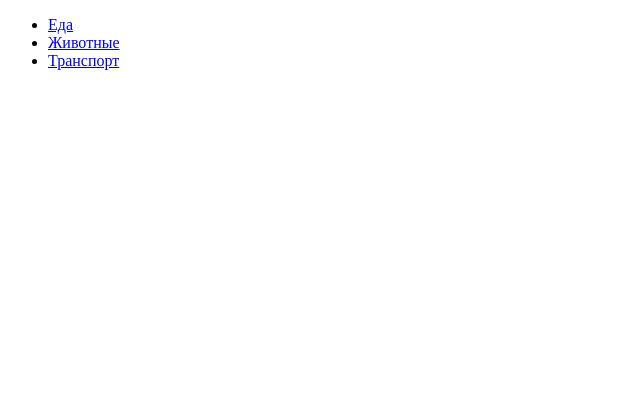
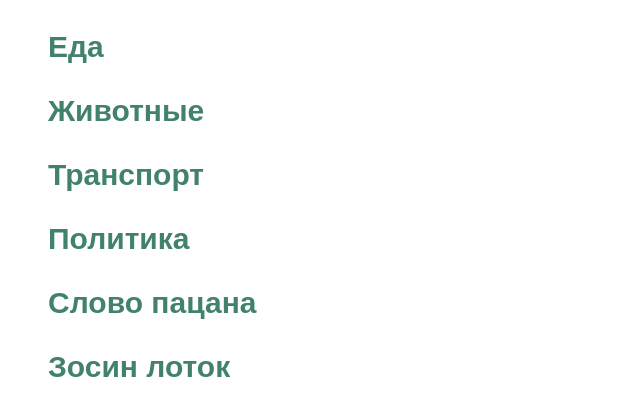
Before and after one commit to Marr777/hangman-game, a React (Vite) app: page / in a window 1280 px wide. Shown: the top 416 px of the page, without its empty margins (0-640 px from the left). Built offline with nearby package versions, Linux system fonts and the light colour scheme.

Commit message:
feat: add redux-persist and basic styles (WIP)

```diff
--- a/package.json
+++ b/package.json
@@ -19,7 +19,8 @@
     "react-dom": "18.2.0",
     "react-helmet-async": "1.3.0",
     "react-redux": "8.1.3",
-    "react-router-dom": "6.16.0"
+    "react-router-dom": "6.16.0",
+    "redux-persist": "^6.0.0"
   },
   "devDependencies": {
     "@jedmao/redux-mock-store": "3.0.5",
--- a/src/components/app.tsx
+++ b/src/components/app.tsx
@@ -2,14 +2,8 @@
 import IntroScreen from '../pages/intro-screen/intro-screen';
 import {Route, Routes, BrowserRouter} from 'react-router-dom';
 import { AppRoute } from '../store/const';
-import { words } from '../mocks/mocks';
-import { useAppDispatch } from '../hooks/redux-hooks';
-import { gameSlice } from '../store/slices/game';
 
 export default function App () {
-  const dispatch = useAppDispatch();
-  dispatch(gameSlice.actions.changeCategory(words[0]));
-
   return (
     <BrowserRouter>
       <Routes>
--- a/src/components/game-over-component/game-over.tsx
+++ b/src/components/game-over-component/game-over.tsx
@@ -1,3 +1,5 @@
+import { useAppSelector } from '../../hooks/redux-hooks';
+
 type GameOverProps = {
   isWon: boolean;
   onClick: () => void;
@@ -5,11 +7,13 @@
 
 export default function GameOver({isWon, onClick} : GameOverProps) {
   const text = isWon ? 'Game won!' : 'Game over!';
+  const currentWord = useAppSelector((store) => store.game.currentWord);
   const handleButtonClick = () => onClick();
 
   return (
     <>
       <p>{text}</p>
+      {!isWon && <p>The word was {currentWord}</p>}
       <button onClick={handleButtonClick}>Try another word</button>
     </>
   );
--- a/src/index.tsx
+++ b/src/index.tsx
@@ -1,8 +1,9 @@
 import React from 'react';
 import ReactDOM from 'react-dom/client';
 import App from './components/app';
-import { store } from './store';
+import { store, persister } from './store';
 import { Provider } from 'react-redux';
+import { PersistGate } from 'redux-persist/integration/react';
 
 const root = ReactDOM.createRoot(
   document.getElementById('root') as HTMLElement
@@ -10,8 +11,10 @@
 
 root.render(
   <React.StrictMode>
-    <Provider store={store}>
-      <App />
-    </Provider>
+    <PersistGate persistor={persister}>
+      <Provider store={store}>
+        <App />
+      </Provider>
+    </PersistGate>
   </React.StrictMode>
 );
--- a/src/mocks/mocks.ts
+++ b/src/mocks/mocks.ts
@@ -5,14 +5,26 @@
 export const words: WordsData[] = [
   {
     category: 'Еда' ,
-    words: ['суп','пюре','котлета']
+    words: ['Cуп','Пюре','Котлета', 'Сыр', 'Йогурт', 'Салат', 'Гамбургер','Яблоко','Каша', 'Омлет', 'Печенье', 'Бифштекс', 'Шоколад', 'Пицца', 'Сосиски', 'Хлеб']
   },
   {
     category: 'Животные' ,
-    words: ['кошка','баран','жираф']
+    words: ['Кошка','Баран','Жираф', 'Собака', 'Хомяк', 'Свинья', 'Корова', 'Волк', 'Носорог', 'Заяц', 'Черепаха', 'Панда', 'Тигр', 'Обезьяна', 'Леопард', 'Кабан']
   },
   {
     category: 'Транспорт' ,
-    words: ['машина','вертолет','самокат']
+    words: ['Автомобиль','Вертолет','Самокат', 'Автобус', 'Самолет', 'Велосипед', 'Такси', 'Маршрутка', 'Бричка', 'Метро', 'Мотоцикл', 'Мопед', 'Троллейбус', 'Поезд']
+  },
+  {
+    category: 'Политика' ,
+    words: ['Путин', 'Хохлы', 'Украина']
+  },
+  {
+    category: 'Слово пацана' ,
+    words: ['Чушпан', 'Адидас', 'Пацан', 'Казань', 'Маратик', 'Ералаш', 'Айгуль']
+  },
+  {
+    category: 'Зосин лоток' ,
+    words: ['Какашка', 'Понос', 'Писание', 'Наполнитель']
   }
 ];
--- a/src/pages/intro-screen/intro-screen.tsx
+++ b/src/pages/intro-screen/intro-screen.tsx
@@ -3,6 +3,7 @@
 import { AppRoute } from '../../store/const';
 import { useAppDispatch } from '../../hooks/redux-hooks';
 import { gameSlice } from '../../store/slices/game';
+import styles from './styles.module.css';
 
 export default function IntroScreen () {
   const dispatch = useAppDispatch();
@@ -10,11 +11,11 @@
   //   dispatch(gameSlice.actions.changeCategory(wordsData));
   // };
   return (
-    <ul>
+    <ul className={styles.linkList}>
       {words.map((word) =>
         (
           <li key={word.category}>
-            <Link to={AppRoute.Game} onClick={() => dispatch(gameSlice.actions.changeCategory(word))}>{word.category}</Link>
+            <Link className={styles.link} to={AppRoute.Game} onClick={() => dispatch(gameSlice.actions.changeCategory(word))}>{word.category}</Link>
           </li>
         )
       )}
--- /dev/null
+++ b/src/pages/intro-screen/styles.module.css
@@ -0,0 +1,20 @@
+.linkList {
+  display: flex;
+  flex-direction: column;
+  gap: 30px;
+  color: rgb(66, 130, 109);
+  list-style: none;
+  font-size: 30px;
+  font-weight: 700;
+  font-family: sans-serif;
+}
+
+.link {
+  color: rgb(66, 130, 109);
+  text-decoration: none;
+  transition: color 0.4s;
+}
+
+.link:hover {
+  color: rgb(34, 58, 50);
+}
--- a/src/pages/main/main.tsx
+++ b/src/pages/main/main.tsx
@@ -7,6 +7,8 @@
 import styles from './styles.module.css';
 import { useAppSelector, useAppDispatch } from '../../hooks/redux-hooks';
 import { gameSlice } from '../../store/slices/game';
+import { Link } from 'react-router-dom';
+import { AppRoute } from '../../store/const';
 
 export default function MainPage () {
   const dispatch = useAppDispatch();
@@ -41,6 +43,7 @@
 
   return (
     <div>
+      <Link className={styles.link} to={AppRoute.Main}>Назад к выбору категорий</Link>
       <p>Категория {currentCategory}</p>
       {isGameOver && <GameOver isWon={isGameWon} onClick={handleResetButtonClick}/>}
       <p>Количество ошибок: {errorsCount}</p>
--- a/src/pages/main/styles.module.css
+++ b/src/pages/main/styles.module.css
@@ -2,7 +2,9 @@
   display: flex;
   flex-wrap: wrap;
   gap: 30px;
+  margin: 0 auto;
   margin-top: 20px;
+  width: 60%;
 }
 
 .wordContainer {
@@ -16,3 +18,21 @@
   font-weight: 700;
   color: #22225a;
 }
+
+.link {
+  display: block;
+  margin: 30px auto;
+
+  font-size: 25px;
+  font-weight: 700;
+  font-family: sans-serif;
+  text-decoration: none;
+  text-align: center;
+  color: rgb(36, 170, 74);
+
+  transition: color 0.4s;
+}
+
+.link:hover {
+  color: rgb(13, 80, 32);
+}
--- a/src/store/index.ts
+++ b/src/store/index.ts
@@ -1,12 +1,38 @@
 import {configureStore, combineReducers} from '@reduxjs/toolkit';
 import { NameSpace } from './const';
 import { gameSlice } from './slices/game';
+import {
+  persistStore,
+  persistReducer,
+  FLUSH,
+  REHYDRATE,
+  PAUSE,
+  PERSIST,
+  PURGE,
+  REGISTER,
+} from 'redux-persist';
+import storage from 'redux-persist/lib/storage';
 
-export const reducer = combineReducers({
+const persistConfig = {
+  key: 'root',
+  storage,
+};
+
+export const rootReducer = combineReducers({
   [NameSpace.Game]: gameSlice.reducer,
 });
 
-// регистрация thunk в конфигурации хранилища.
+const persistedReducer = persistReducer(persistConfig, rootReducer);
+
+
 export const store = configureStore({
-  reducer
+  reducer: persistedReducer,
+  middleware: (getDefaultMiddleware) =>
+    getDefaultMiddleware({
+      serializableCheck: {
+        ignoredActions: [FLUSH, REHYDRATE, PAUSE, PERSIST, PURGE, REGISTER],
+      },
+    }),
 });
+
+export const persister = persistStore(store);
```
Also changed, not shown: vercel.json (added), 2 other files (tests, documents, lock files or other folders).
